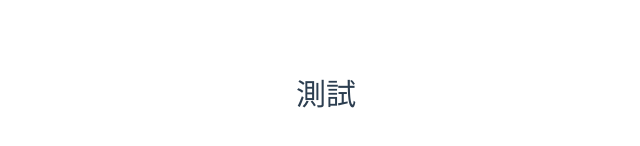
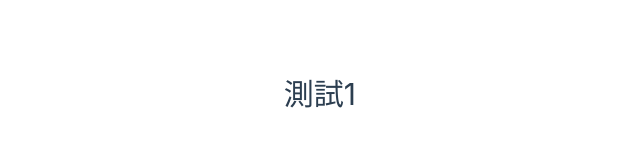
Before and after one commit to ads88364/skytek_20230908, a Vue app: page / in a window 1280 px wide. Shown: the part 306-452 px from the top of the page, without its empty margins (284-924 px from the left). Built offline with nearby package versions, Linux system fonts and the light colour scheme.

Commit message:
更新測試

```diff
--- a/src/App.vue
+++ b/src/App.vue
@@ -4,7 +4,7 @@
 </script>
 
 <template>
-  <h1>測試</h1>
+  <h1>測試1</h1>
 
 
 </template>
```
